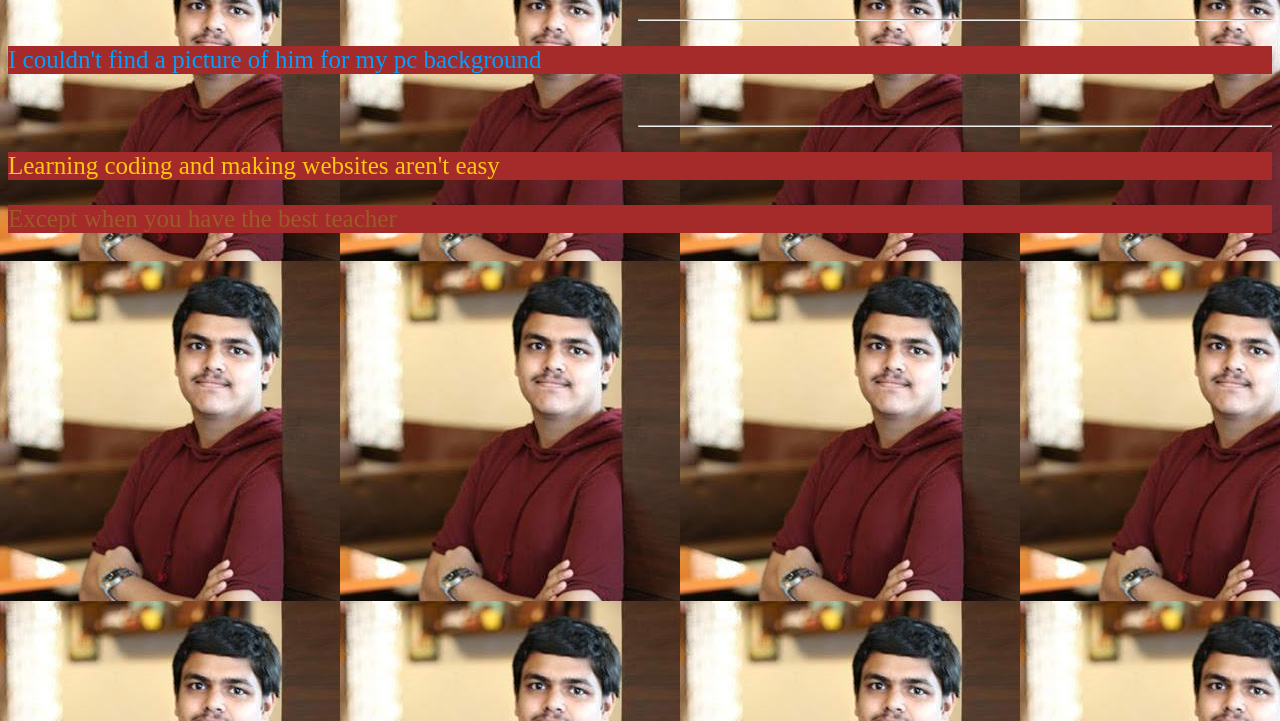
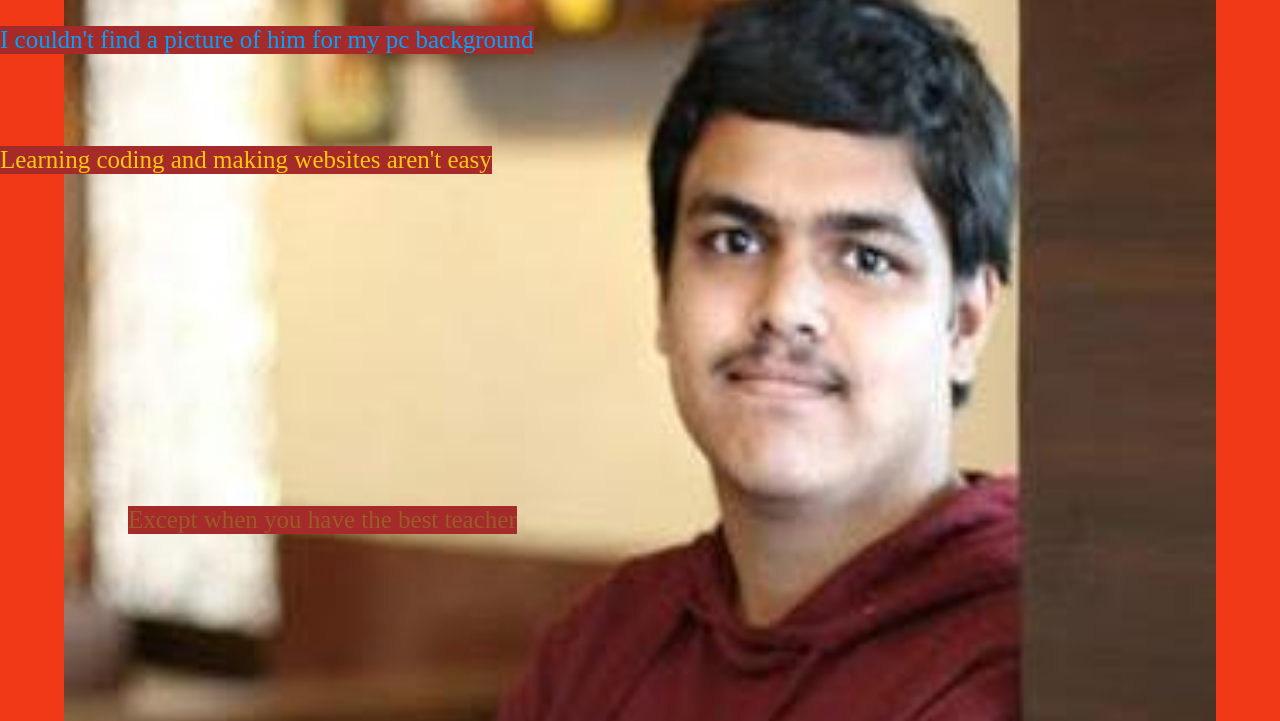
Before and after one commit to ArjunBhandari-666/PassportOCR, a plain HTML site: page HTML Practice/My try.html in a window 1280 px wide. Shown: the part 79-800 px from the top of the page. Drawn offline with Linux system fonts and the light colour scheme.

Commit message:
Image tag

```diff
--- a/HTML Practice/COstumization.css
+++ b/HTML Practice/COstumization.css
@@ -1,29 +1,51 @@
+body
+{
+    background-repeat: no-repeat;
+    width: 100%;
+    height: 100%;
+    margin: 0%;
+    background:rgb(241, 56, 23);
+}
 p
 {
+    position: absolute;
     background-color: brown;
     font-size: 30;
 }
 .p1
 {
+    top:0%;
     color: rgb(241, 56, 23);
 }
 .second
 {
+    top:10%;
     font-size: 25;
     color: rgb(0, 162, 255);
 }
 .third
 {
+    top: 25%;
     font-size: 25;
     color: rgb(255, 199, 15);
 }
 .fourth
 {
+    top: 70%;
+    left:10%;
+    position: absolute;
     font-size: 25;
     color: rgba(126, 235, 37, 0.253);
 }
 hr{
-    width: 50%;
+    position: absolute;
+    width: 0%;
     margin-right: 0%;
     align-items: right;
 }
+img{
+    left:5%;
+    width: 90%;
+    height: 160%;
+    position: absolute;
+}
--- a/HTML Practice/My try.html
+++ b/HTML Practice/My try.html
@@ -3,7 +3,8 @@
         <title>Best coder</title>
         <link rel="stylesheet" href="COstumization.css">
     </head>
-    <body class="head" background="Arjun Bhandari.jpg">
+    <body class="head">
+        <img src="Arjun Bhandari.jpg">
         <p class="p1">The best teacher on the planet is Arjun Bhandari</p>
         <br>
         <hr>
```
